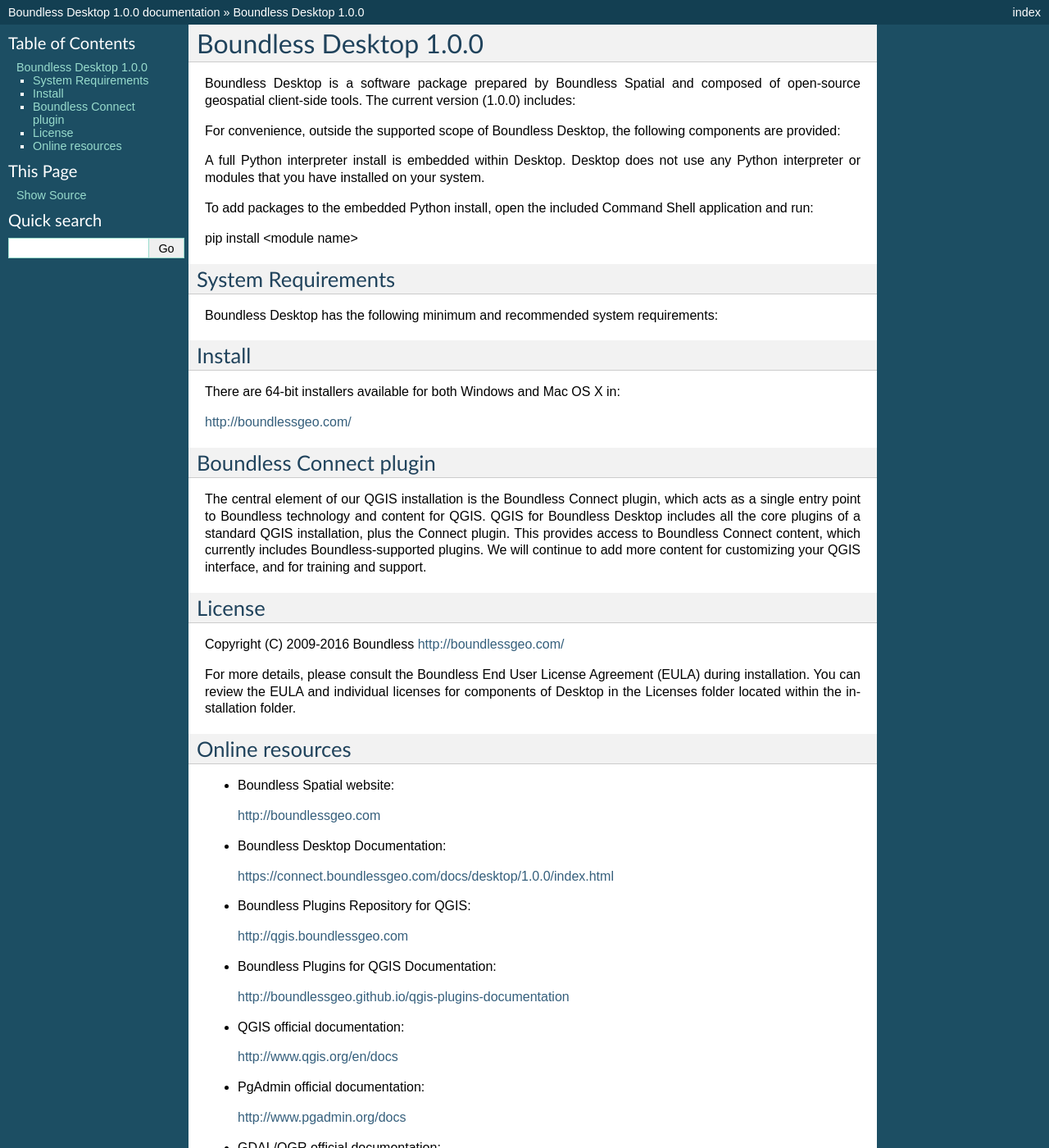
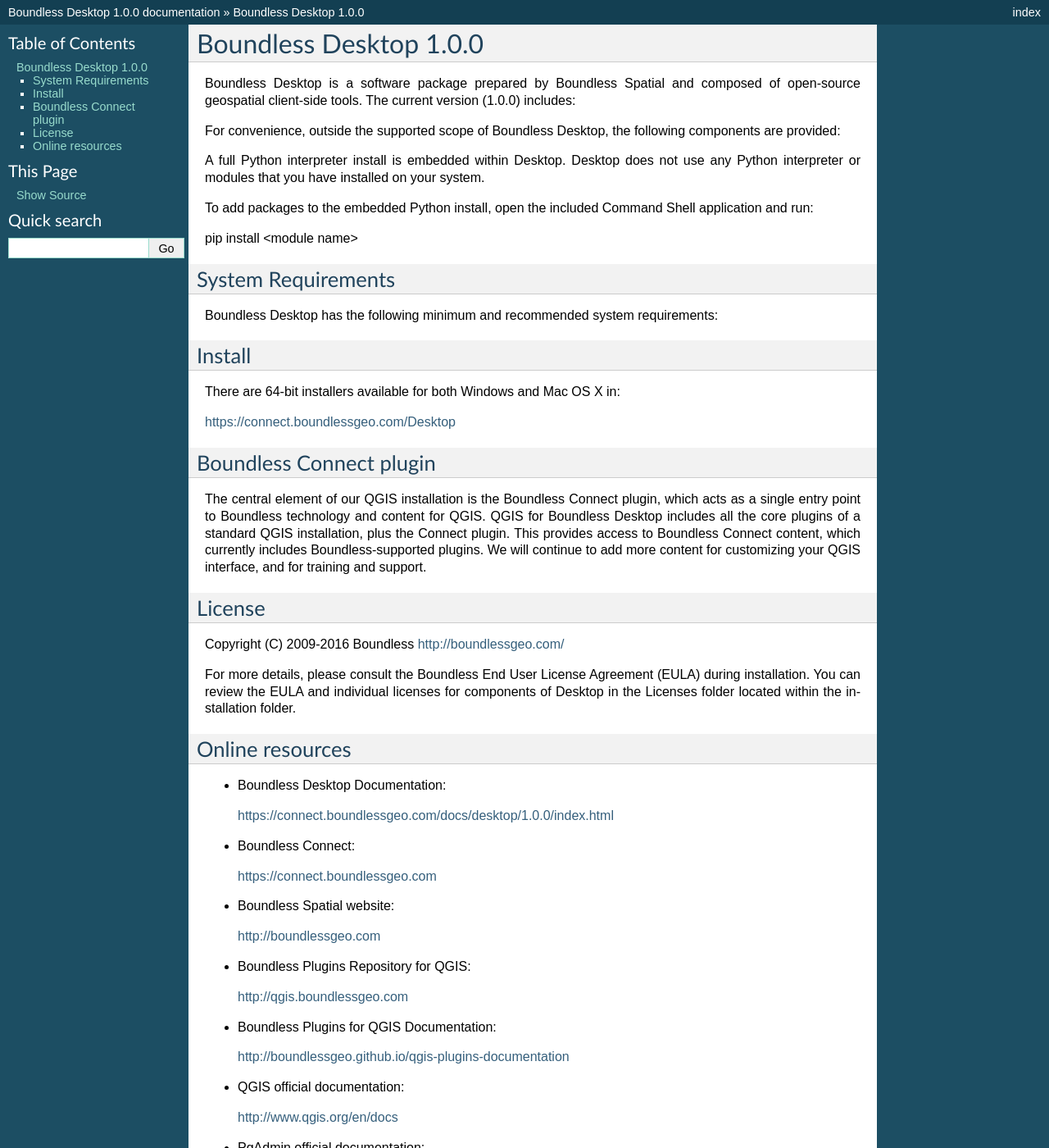
Before and after one commit to planetfederal/desktop-documentation, a Sphinx documentation site: the page built from installers/source/README.rst, in a window 1280 px wide and 1400 px high. Shown: the whole window at 82% size. Built offline with Sphinx 7.4.7, drawn with Linux system fonts in a browser that asks for light colours.

Commit message:
Updates Downloads and online resources to Boundless Connect

```diff
--- a/installers/source/README.rst
+++ b/installers/source/README.rst
@@ -47,7 +47,7 @@
 
 There are 64-bit installers available for both Windows and Mac OS X in:
 
-http://boundlessgeo.com/
+https://connect.boundlessgeo.com/Desktop
 
 .. only:: win
 
@@ -76,13 +76,17 @@
 Online resources
 ----------------
 
+* Boundless Desktop Documentation:
+
+  https://connect.boundlessgeo.com/docs/desktop/1.0.0/index.html
+
+* Boundless Connect:
+
+  https://connect.boundlessgeo.com
+
 * Boundless Spatial website:
 
   http://boundlessgeo.com
-
-* Boundless Desktop Documentation:
-
-  https://connect.boundlessgeo.com/docs/desktop/1.0.0/index.html
 
 * Boundless Plugins Repository for QGIS:
 
```
